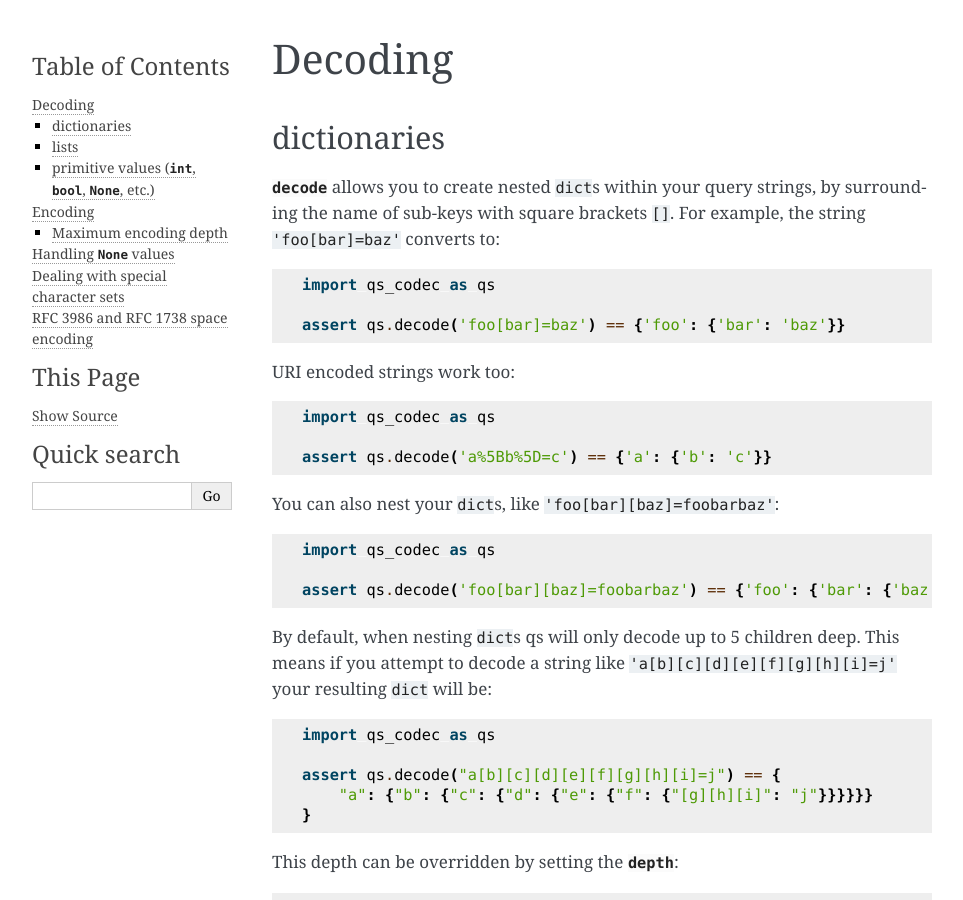
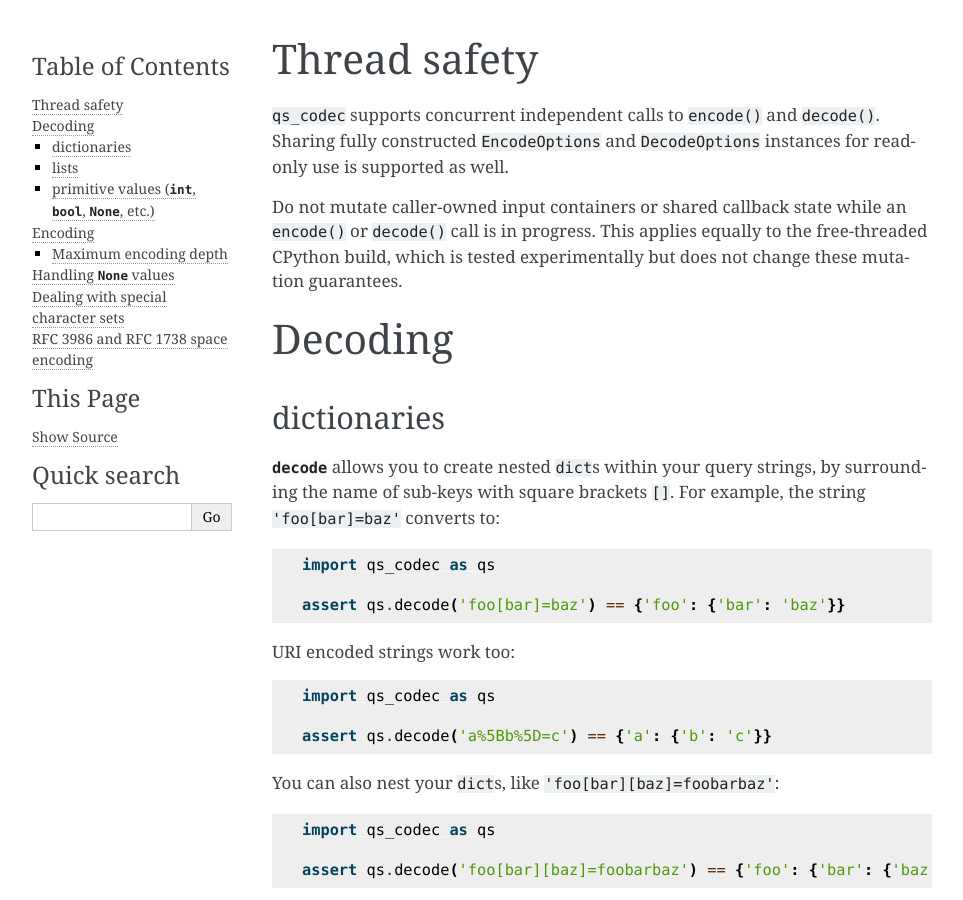
Before and after one commit to techouse/qs_codec, a Sphinx documentation site: the page built from docs/README.rst, in a window 1280 px wide and 900 px high. Shown: the whole window, without its empty margins (148-1111 px from the left). Built offline with Sphinx 7.4.7, drawn with Linux system fonts in a browser that asks for light colours.

Commit message:
feat(encode): avoid shared default options and document thread-safety

```diff
--- a/docs/README.rst
+++ b/docs/README.rst
@@ -1,3 +1,15 @@
+Thread safety
+~~~~~~~~~~~~~
+
+``qs_codec`` supports concurrent independent calls to ``encode()`` and ``decode()``.
+Sharing fully constructed ``EncodeOptions`` and ``DecodeOptions`` instances for read-only
+use is supported as well.
+
+Do not mutate caller-owned input containers or shared callback state while an
+``encode()`` or ``decode()`` call is in progress. This applies equally to the
+free-threaded CPython build, which is tested experimentally but does not change
+these mutation guarantees.
+
 Decoding
 ~~~~~~~~
 
```
Also changed, not shown: CHANGELOG.md (+7 -0 lines), 1 other file.
